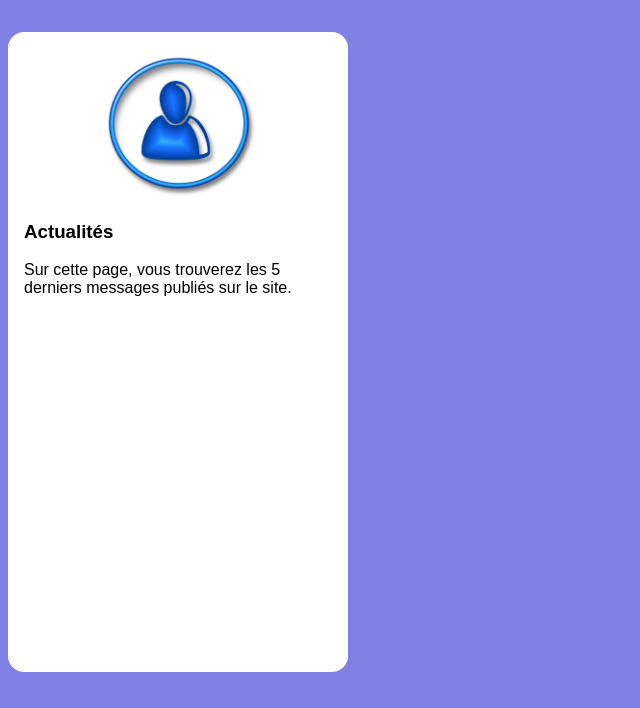
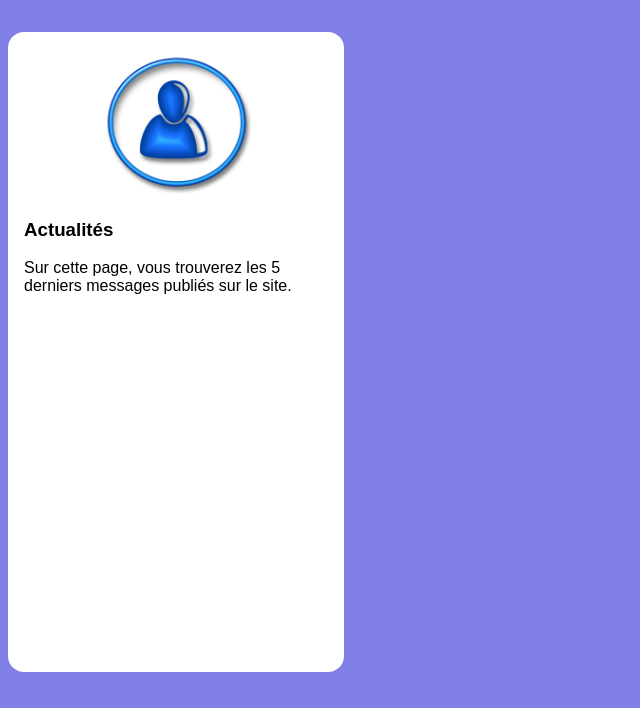
Before and after one commit to M0nline/reseau-social-php-morgane-anousith-marion, a PHP site: page /reseau-social-php-morgane-anousith-marion/news.php in a window 1280 px wide. Shown: the part 92-800 px from the top of the page, without its empty margins (0-640 px from the left). Run offline with PHP 8.4, Linux system fonts and the light colour scheme; data that the repository does not hold is empty.

Commit message:
ajut style.css

```diff
--- a/resoc_n2/style.css
+++ b/resoc_n2/style.css
@@ -88,9 +88,9 @@
 
 #wrapper main{
     flex:3;
-    padding-left:1em;
+    padding:0 1em 0 1em;
     height: 80vh;
-    overflow-y:  scroll;
+    /* overflow-y:  scroll; */
 }
 #wrapper main article{
     background-color: #fff;
```
